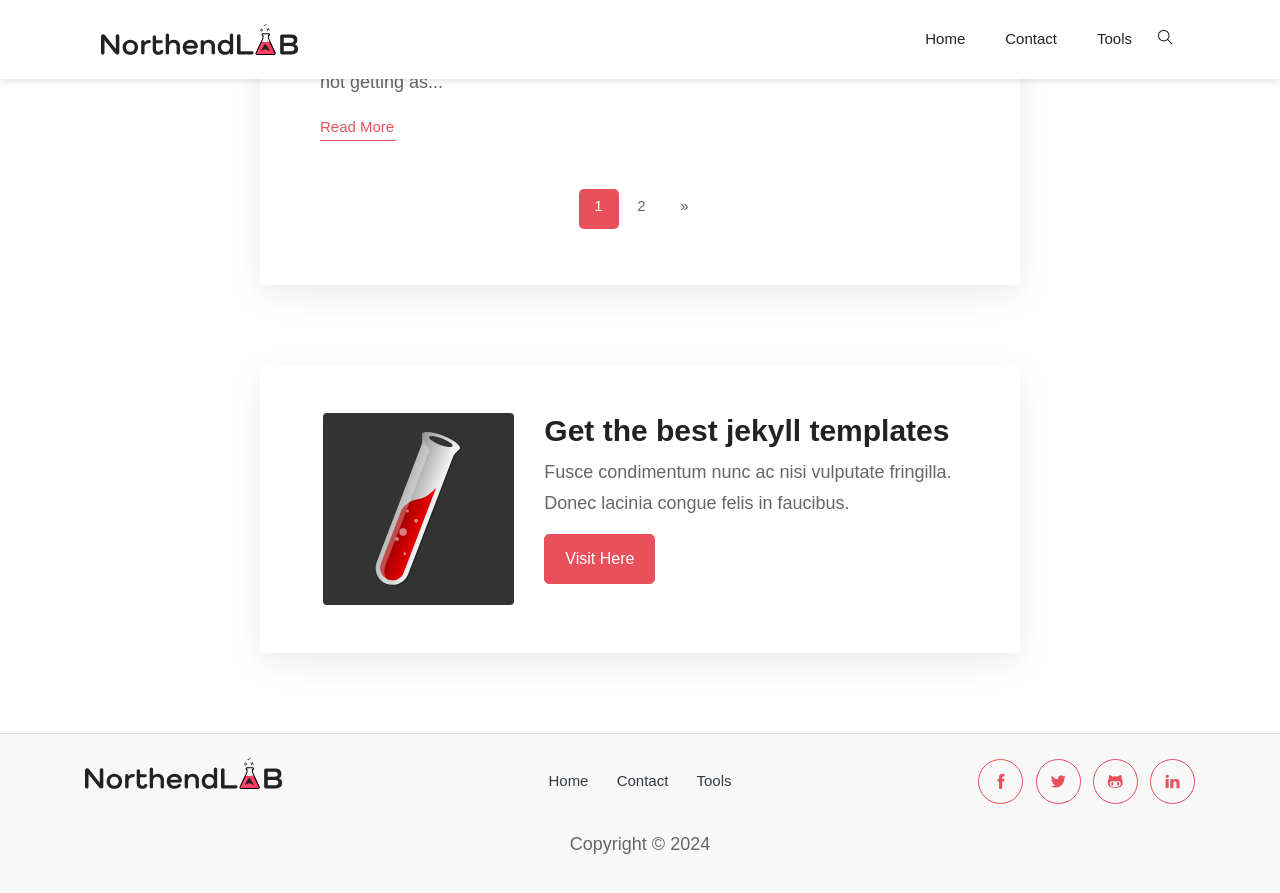
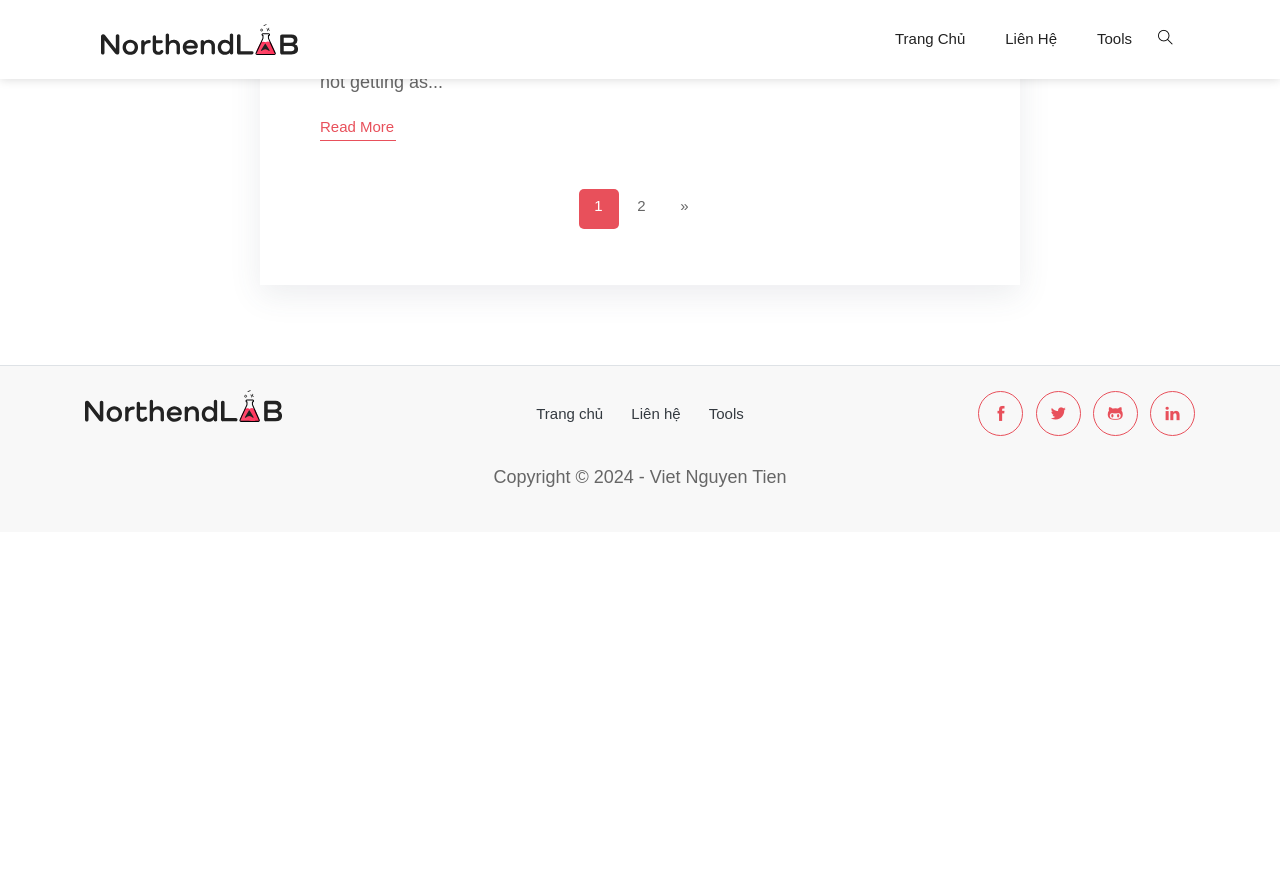
Before and after one commit to httvhutceoscop/kysupm.com, a Jekyll site: the page built from index.html, in a window 1280 px wide and 900 px high, scrolled down 2014 px. Shown: the top 893 px of the window. Built offline with Jekyll 4.4.1, drawn with Linux system fonts in a browser that asks for light colours; some web fonts are replaced; the list of posts is cut into pages by our own code; after the commit the page ends 2546 px from its top, so only the background shows below that.

Commit message:
update something

```diff
--- a/_data/homepage.yml
+++ b/_data/homepage.yml
@@ -7,7 +7,7 @@ banner:
 
 ######################## call to action ###############################
 call_to_action:
-  enable: true
+  enable: false
   title: "Get the best jekyll templates"
   image: "/assets/images/jekyll-muscot.svg"
   description: "Fusce condimentum nunc ac nisi vulputate fringilla. Donec lacinia congue felis in faucibus."
--- a/_data/parameters.yml
+++ b/_data/parameters.yml
@@ -2,8 +2,8 @@
 menu:
   # main menu
   main:
-    - { name: Home, url: "/" }
-    - { name: Contact, url: "contact.html" }
+    - { name: Trang chủ, url: "/" }
+    - { name: Liên hệ, url: "contact.html" }
     - { name: Tools, url: "tools.html" }
 
   ##### Dropdown menu ######
@@ -19,8 +19,8 @@ menu:
 
   # Footer menu
   footer:
-    - { name: Home, url: "/" }
-    - { name: Contact, url: "contact.html" }
+    - { name: Trang chủ, url: "/" }
+    - { name: Liên hệ, url: "contact.html" }
     - { name: Tools, url: "tools.html" }
 
 ######################### Default Parameters ###########################
@@ -28,7 +28,7 @@ menu:
 # logo
 logo: "/assets/images/logo.svg"
 # meta data
-author: "Themefisher"
+author: "Viet Nguyen Tien"
 description: "This is meta description"
 # google analitycs ID
 google_analitycs_id: "" # your id
--- a/_includes/footer.html
+++ b/_includes/footer.html
@@ -21,7 +21,7 @@
       </div>
     </div>
     <div class="text-center mt-4">
-      <span>{{ site.data.parameters.copyright | markdownify }}</span>
+      <p>{{ site.data.parameters.copyright }} - {{ site.data.parameters.author }}</p>
     </div>
   </div>
 </footer>
--- a/assets/scss/style.scss
+++ b/assets/scss/style.scss
@@ -4,8 +4,8 @@
 /*!------------------------------------------------------------------
 [MAIN STYLESHEET]
 
-PROJECT:	Project Name
-VERSION:	Versoin Number
+PROJECT:	KySuPM
+VERSION:	1.0.0
 -------------------------------------------------------------------*/
 
 /*------------------------------------------------------------------
--- /dev/null
+++ b/robots.txt
@@ -0,0 +1,4 @@
+Sitemap: https://kysupm.com/sitemap.xml
+
+User-Agent: *
+Disallow:
```
